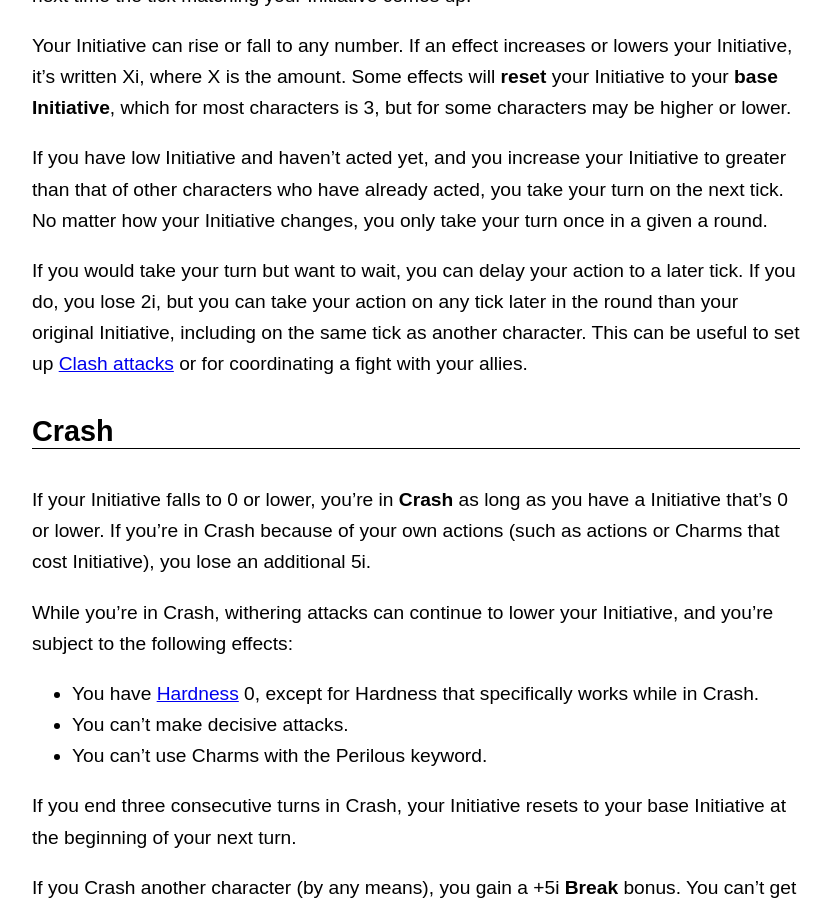
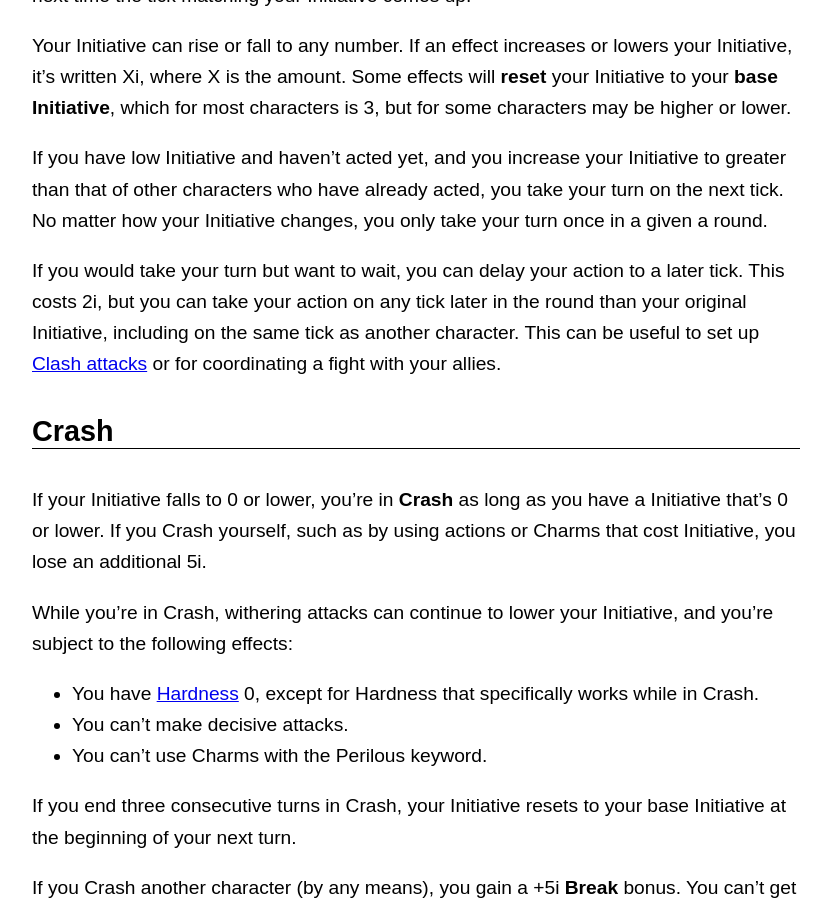
Before and after one commit to lost-egg/lost-egg.github.io, a Jekyll site: the page built from combat.md, in a window 1280 px wide and 900 px high, scrolled down 2281 px. Shown: the whole window, without its empty margins (224-1054 px from the left). Built offline with Jekyll 4.4.1, drawn with Linux system fonts in a browser that asks for light colours.

Commit message:
Tweak delay woridng

```diff
--- a/combat.md
+++ b/combat.md
@@ -23,11 +23,11 @@ Your Initiative can rise or fall to any number. If an effect increases or lowers
 
 If you have low Initiative and haven't acted yet, and you increase your Initiative to greater than that of other characters who have already acted, you take your turn on the next tick. No matter how your Initiative changes, you only take your turn once in a given a round.
 
-If you would take your turn but want to wait, you can delay your action to a later tick. If you do, you lose 2i, but you can take your action on any tick later in the round than your original Initiative, including on the same tick as another character. This can be useful to set up [Clash attacks](#clashes) or for coordinating a fight with your allies.
+If you would take your turn but want to wait, you can delay your action to a later tick. This costs 2i, but you can take your action on any tick later in the round than your original Initiative, including on the same tick as another character. This can be useful to set up [Clash attacks](#clashes) or for coordinating a fight with your allies.
 
 ## Crash
 
-If your Initiative falls to 0 or lower, you're in **Crash** as long as you have a Initiative that's 0 or lower. If you're in Crash because of your own actions (such as actions or Charms that cost Initiative), you lose an additional 5i.
+If your Initiative falls to 0 or lower, you're in **Crash** as long as you have a Initiative that's 0 or lower. If you Crash yourself, such as by using actions or Charms that cost Initiative, you lose an additional 5i.
 
 While you're in Crash, withering attacks can continue to lower your Initiative, and you're subject to the following effects:
 
```
